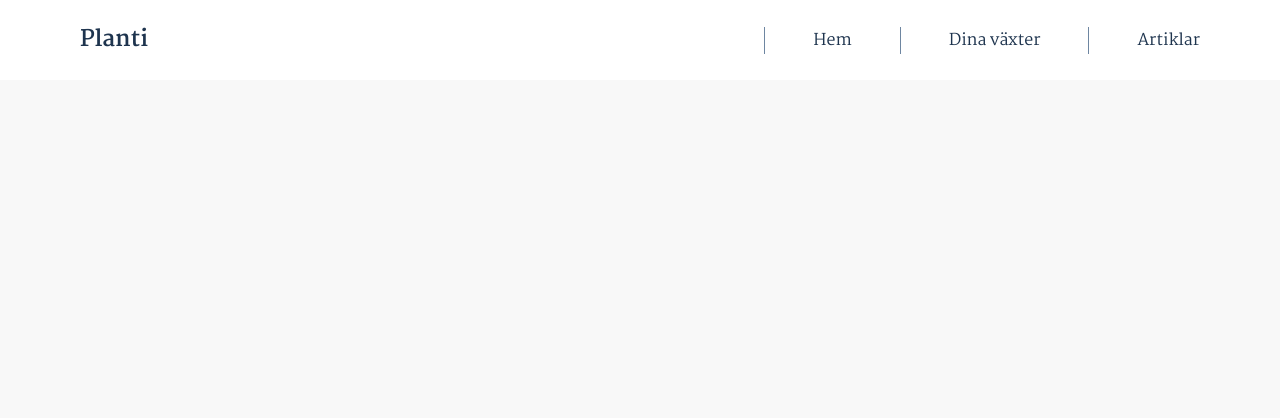
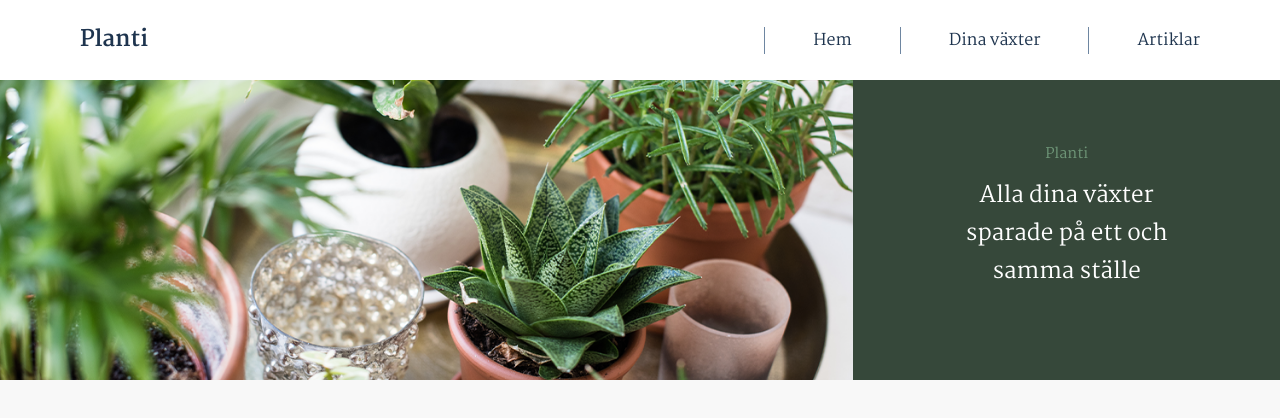
Before and after one commit to mariahelenanoren/Planti, a React (Create React App) app: page / in a window 1280 px wide. Shown: the top 418 px of the page. Built offline with nearby package versions, Linux system fonts and the light colour scheme; a web font is replaced by a local one.

Commit message:
small fix

```diff
--- a/src/components/Header.tsx
+++ b/src/components/Header.tsx
@@ -7,10 +7,14 @@ const useStyles = makeStyles((theme) => ({
     position: "fixed",
     width: "100%",
     height: "5rem",
+    backgroundColor: "#ffff",
+    zIndex: 100,
+  },
+  headerInner: {
+    height: "100%",
+    width: "100%",
     justifyContent: "space-between",
     alignItems: "center",
-    padding: "0 5rem",
-    backgroundColor: "#ffff",
     "& h1": {
       fontSize: "1.4rem",
     },
@@ -29,12 +33,21 @@ export default function Header() {
   const global = globalStyles();
 
   return (
-    <div className={classNames(classes.header, global.flex)}>
-      <h1>Planti</h1>
-      <div className={global.flex}>
-        <p>Hem</p>
-        <p>Dina växter</p>
-        <p>Artiklar</p>
+    <div className={classes.header}>
+      <div
+        className={classNames(
+          classes.headerInner,
+          global.flex,
+          global.maxWidth,
+          global.padding
+        )}
+      >
+        <h1>Planti</h1>
+        <div className={global.flex}>
+          <p>Hem</p>
+          <p>Dina växter</p>
+          <p>Artiklar</p>
+        </div>
       </div>
     </div>
   );
--- /dev/null
+++ b/src/components/MainView.tsx
@@ -0,0 +1,9 @@
+import Hero from "./Hero";
+
+export default function MainView() {
+  return (
+    <>
+      <Hero />
+    </>
+  );
+}
--- a/src/routes/Layout.tsx
+++ b/src/routes/Layout.tsx
@@ -1,11 +1,11 @@
 import Header from "../components/Header";
-import MainView from "./MainView";
+import MainRoute from "./MainRoute";
 
 export default function Layout() {
   return (
     <>
       <Header />
-      <MainView />
+      <MainRoute />
     </>
   );
 }
--- a/src/routes/MainView.tsx
+++ /dev/null
@@ -1,22 +0,0 @@
-import { makeStyles } from "@material-ui/core";
-import classNames from "classnames";
-import { BrowserRouter as Router, Switch } from "react-router-dom";
-import { globalStyles } from "../style/globalStyles";
-
-const useStyles = makeStyles({
-  main: {
-    marginTop: "5rem",
-  },
-});
-
-export default function MainView() {
-  const classes = useStyles();
-  const global = globalStyles();
-  return (
-    <div className={classNames(global.flex1, classes.main)}>
-      <Router>
-        <Switch></Switch>
-      </Router>
-    </div>
-  );
-}
```
Also changed, not shown: public/assets/hero.png (added).
